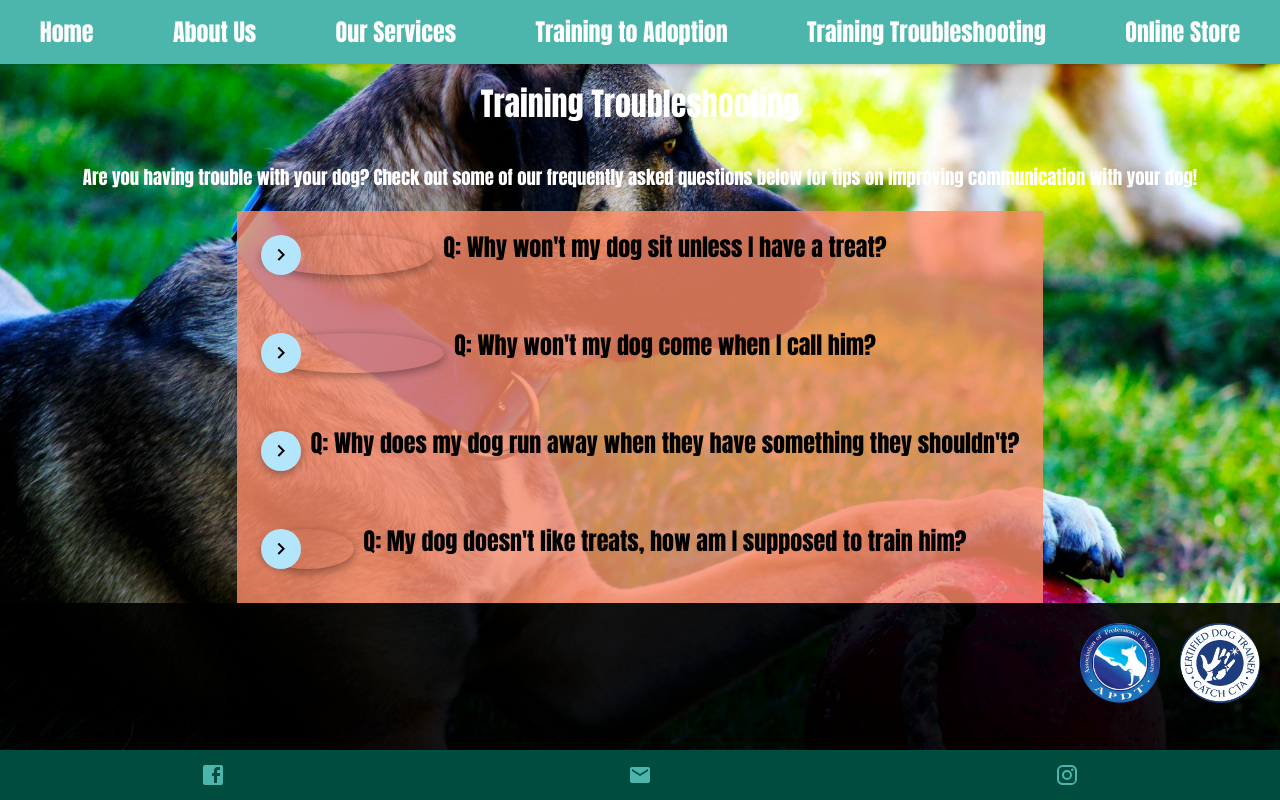
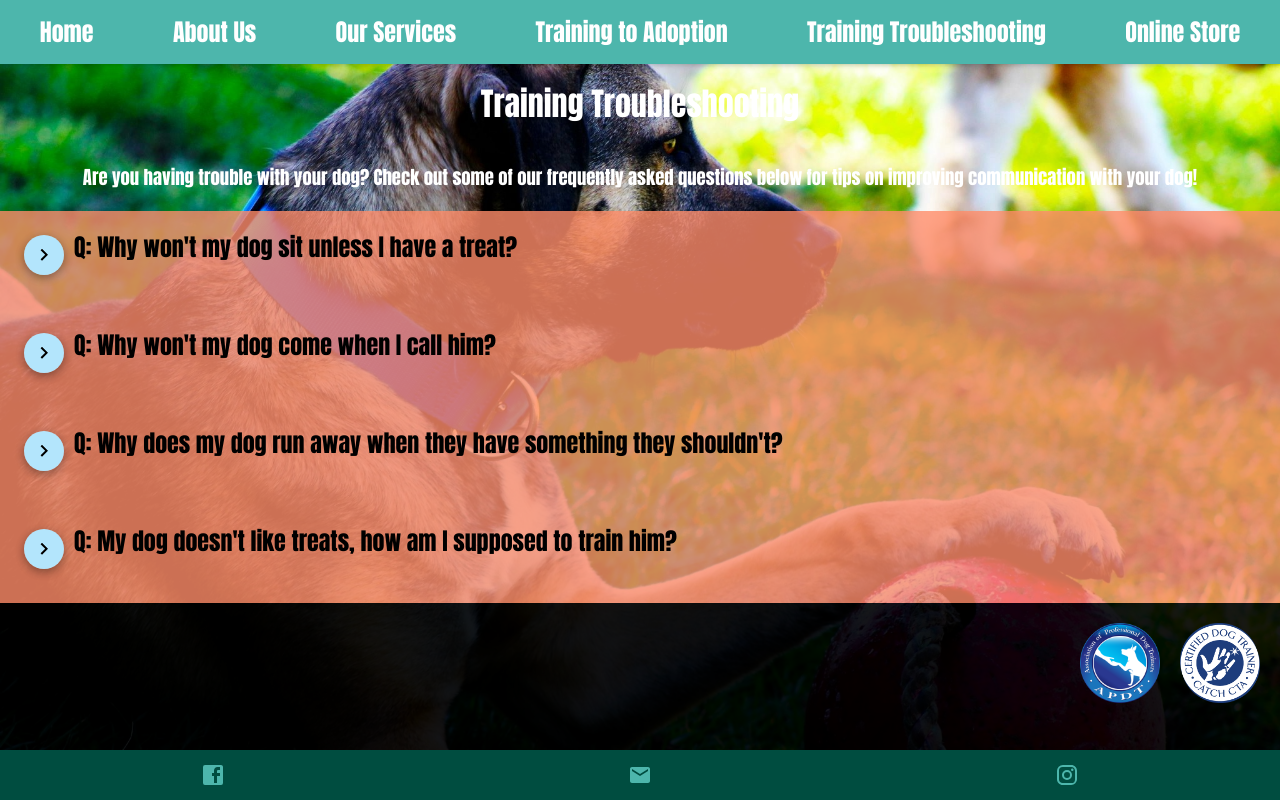
Before and after one commit to sdserage/dog-training-site, a React (Create React App) app: page /troubleshooting in a window 1280 px wide. Built offline with nearby package versions, Linux system fonts and the light colour scheme; a web font is replaced by a local one.

Commit message:
Adjusted grid area for question so that there isn't empty space

```diff
--- a/src/components/Troubleshooting/Troubleshooting.css
+++ b/src/components/Troubleshooting/Troubleshooting.css
@@ -25,6 +25,7 @@
   padding: 24px;
   background: rgba(255, 140, 105, 0.8);
   display: grid;
+  grid-template-columns: 1fr 999fr;
   grid-template-areas: 'arrow q' '. a'; }
 
 .qa-question {
--- a/src/components/Troubleshooting/Troubleshooting.sass
+++ b/src/components/Troubleshooting/Troubleshooting.sass
@@ -26,6 +26,7 @@
   padding: 24px
   background: $contrastColorClear
   display: grid
+  grid-template-columns: 1fr 999fr
   grid-template-areas: 'arrow q' '. a'
 
 .qa-question
```
